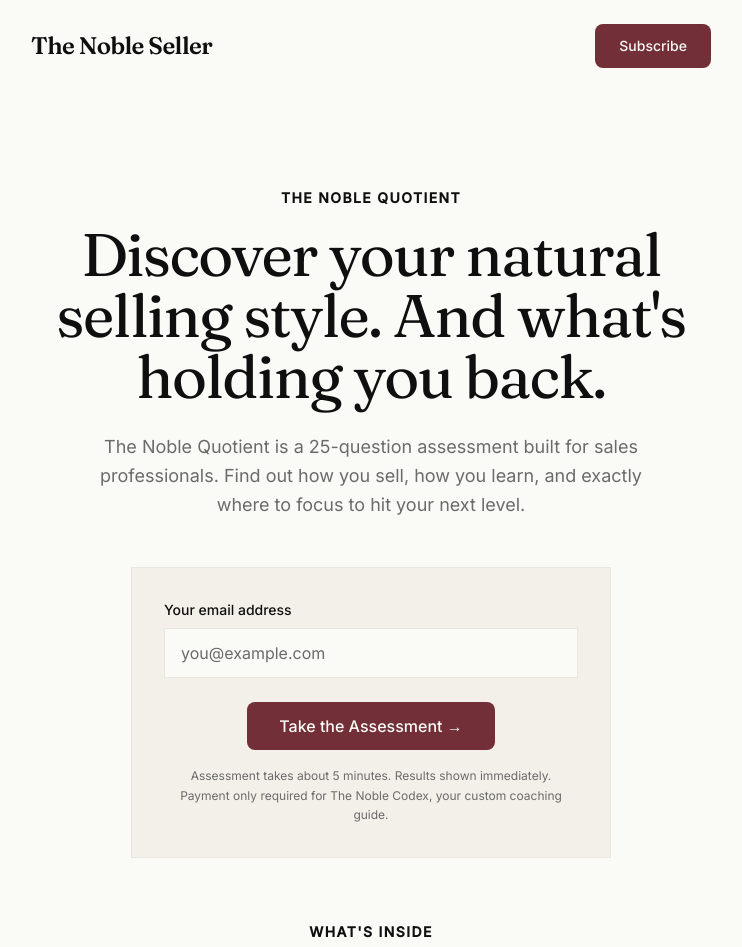
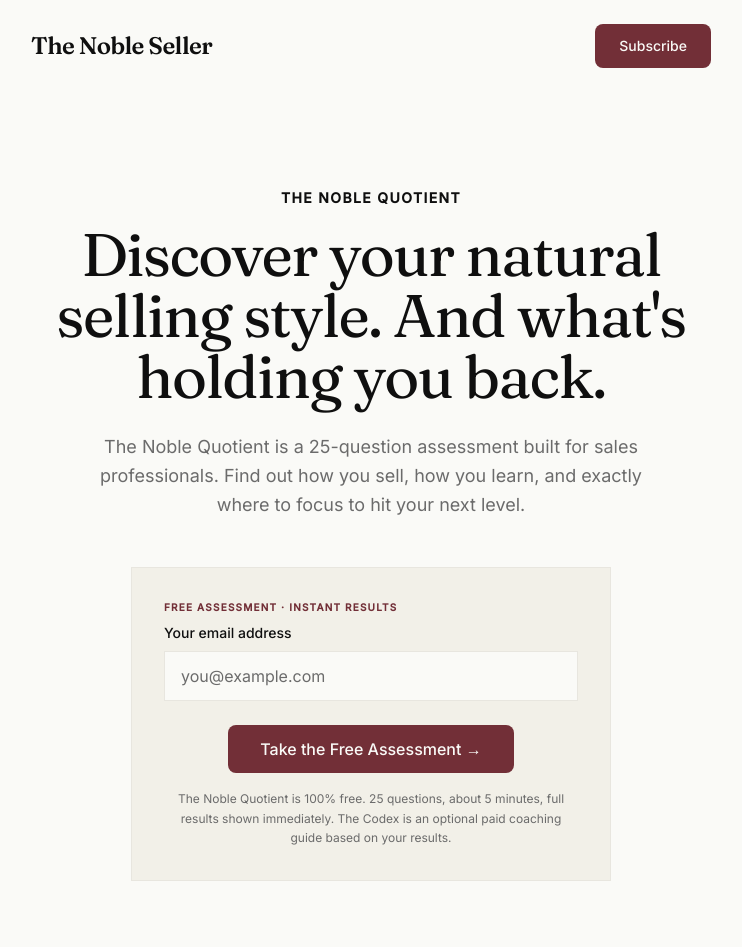
Before and after one commit to nosaco54135/the-noble-profile, a Next.js app: page /quotient in a window 1280 px wide. Shown: the top 947 px of the page, without its empty margins (269-1011 px from the left). Built offline with nearby package versions, Linux system fonts and the light colour scheme.

Commit message:
Make free assessment label explicit on /quotient page

```diff
--- a/app/quotient/page.tsx
+++ b/app/quotient/page.tsx
@@ -47,6 +47,7 @@
             <div className="max-w-[480px] mx-auto bg-tns-bgAlt border border-tns-border p-tns-xl text-left">
               <form onSubmit={handleSubmit} className="space-y-tns-lg">
                 <div>
+                  <p className="font-sans text-[10px] uppercase tracking-[0.12em] text-[#722F37] font-semibold mb-2">Free Assessment · Instant Results</p>
                   <label
                     htmlFor="email"
                     className="block font-sans text-sm font-medium text-tns-fg mb-tns-sm"
@@ -75,13 +76,12 @@
                   disabled={loading}
                   className="w-full md:w-auto md:px-8 md:mx-auto md:flex"
                 >
-                  {loading ? 'Starting…' : 'Take the Assessment →'}
+                  {loading ? 'Starting…' : 'Take the Free Assessment →'}
                 </Button>
               </form>
 
               <p className="mt-tns-md font-sans text-xs text-center text-tns-muted leading-relaxed">
-                Assessment takes about 5 minutes. Results shown immediately.
-                <br />Payment only required for The Noble Codex, your custom coaching guide.
+                The Noble Quotient is 100% free. 25 questions, about 5 minutes, full results shown immediately. The Codex is an optional paid coaching guide based on your results.
               </p>
             </div>
           </div>
```
